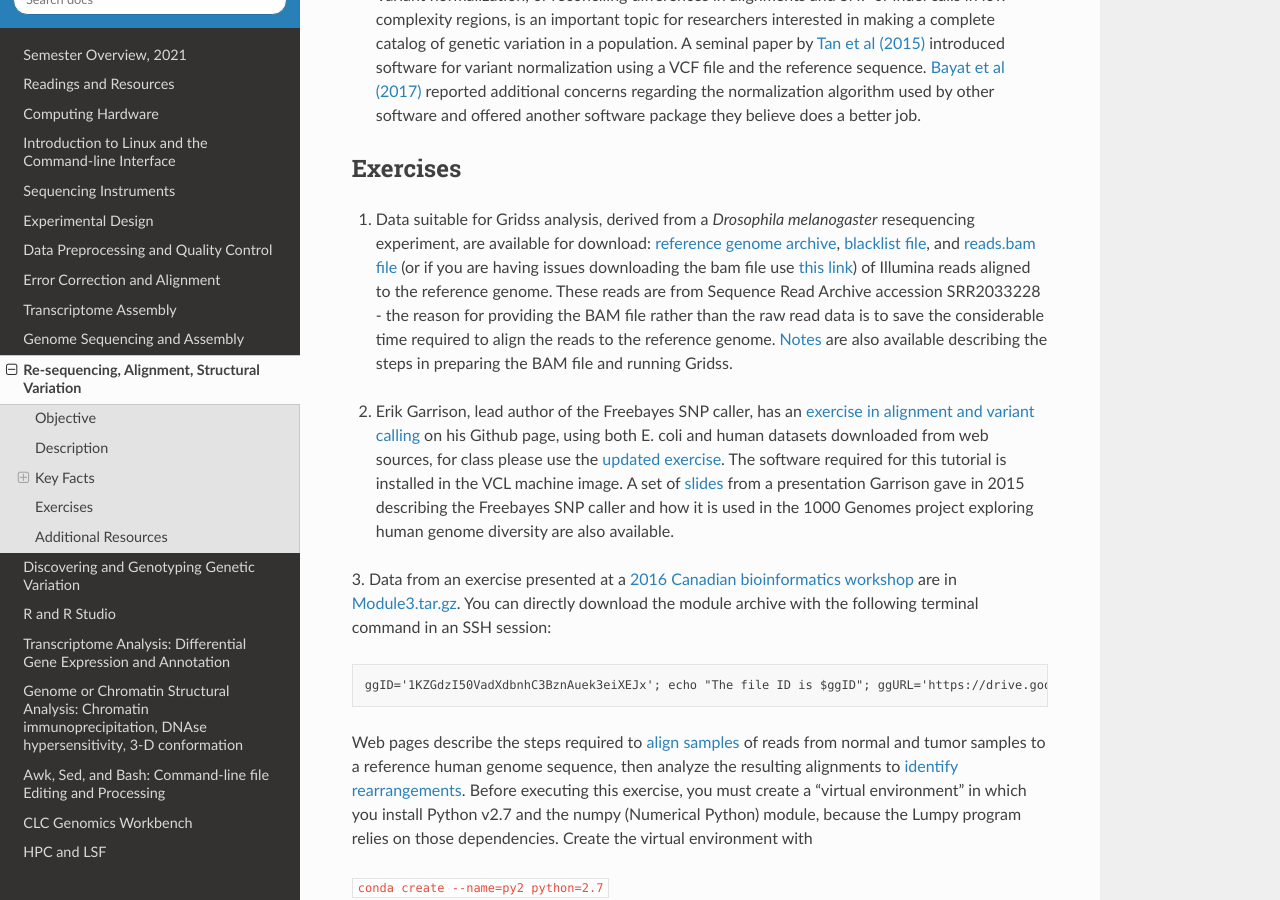
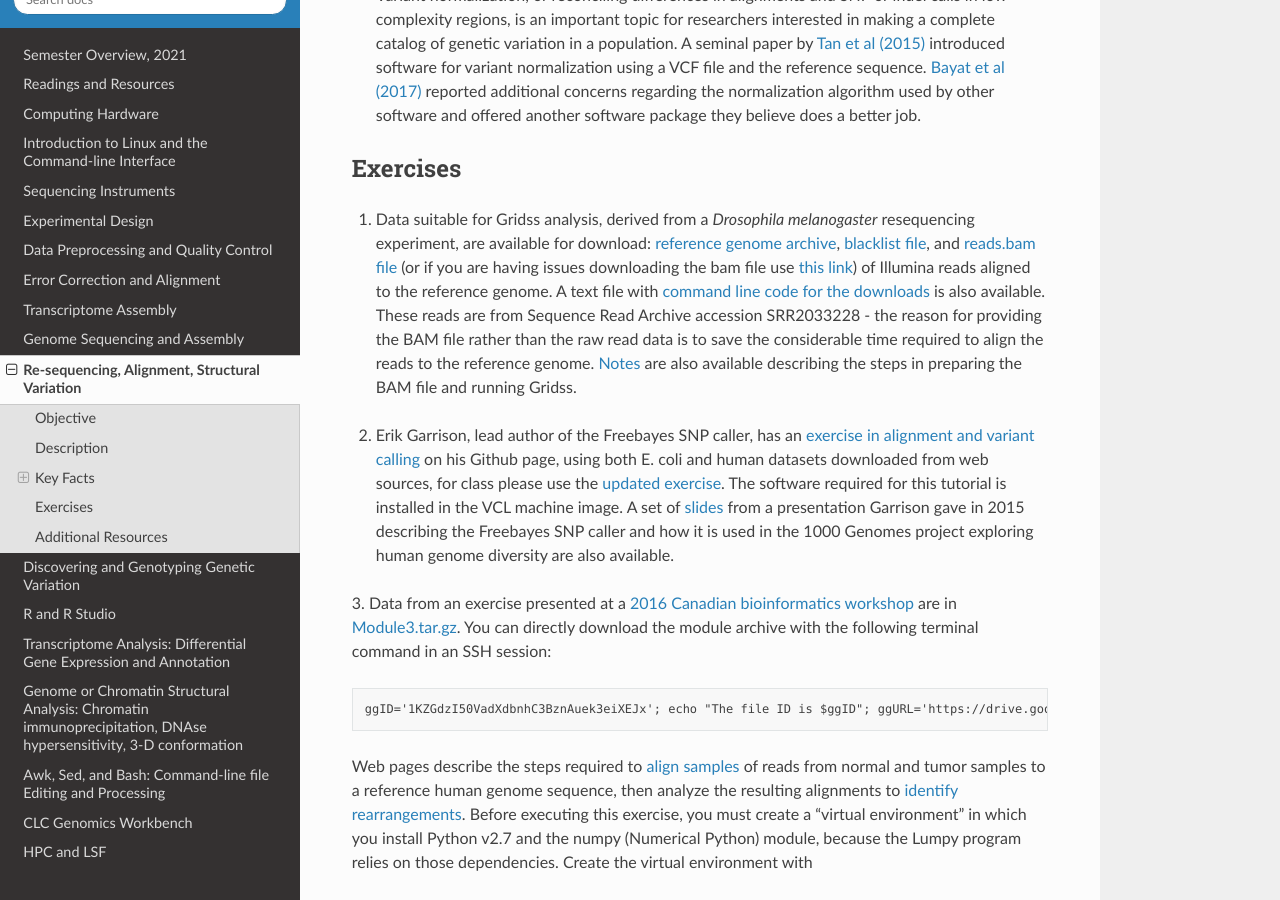
Before and after one commit to rwhetten/DeepSeqAnalysis, a Sphinx documentation site: the page built from docs/source/re-seq-align-struct.rst, in a window 1280 px wide and 900 px high, scrolled down 2882 px. Built offline with Sphinx 7.4.7 and the Read the Docs theme 2.0.0, drawn with Linux system fonts in a browser that asks for light colours.

Commit message:
Update re-seq-align-struct.rst

```diff
--- a/docs/source/re-seq-align-struct.rst
+++ b/docs/source/re-seq-align-struct.rst
@@ -64,7 +64,7 @@ Variant discovery/genotyping
 Exercises
 *********
 
-1. Data suitable for Gridss analysis, derived from a *Drosophila melanogaster* resequencing experiment, are available for download:  `reference genome archive <https://drive.google.com/a/ncsu.edu/file/d/18wFOo9cWuL30k2QBnQz_Ib9k3sDb2Tss>`_,    `blacklist file <https://drive.google.com/a/ncsu.edu/file/d/1bz6C8s9cT1qKpDkLUKDQNVaGSRxxwPqg>`_, and  `reads.bam file <https://drive.google.com/a/ncsu.edu/file/d/1d5RInRtVI4vWslTOrf-Tb6WE06fXi-bX>`_  (or if you are having issues downloading the bam file use `this link <https://drive.google.com/open?id=1fGMzJ7tmVOpH3-QpASeuLdy87eEq5hz3>`_) of Illumina reads aligned to the reference genome. These reads are from Sequence Read Archive accession SRR2033228 - the reason for providing the BAM file rather than the raw read data is to save the considerable time required to align the reads to the reference genome. `Notes <https://drive.google.com/a/ncsu.edu/file/d/1Zgcd_nQtr1w9T3628Dn00EI773Mb7kcu>`_ are also available describing the steps in preparing the BAM file and running Gridss.
+1. Data suitable for Gridss analysis, derived from a *Drosophila melanogaster* resequencing experiment, are available for download:  `reference genome archive <https://drive.google.com/a/ncsu.edu/file/d/18wFOo9cWuL30k2QBnQz_Ib9k3sDb2Tss>`_,    `blacklist file <https://drive.google.com/a/ncsu.edu/file/d/1bz6C8s9cT1qKpDkLUKDQNVaGSRxxwPqg>`_, and  `reads.bam file <https://drive.google.com/a/ncsu.edu/file/d/1d5RInRtVI4vWslTOrf-Tb6WE06fXi-bX>`_  (or if you are having issues downloading the bam file use `this link <https://drive.google.com/open?id=1fGMzJ7tmVOpH3-QpASeuLdy87eEq5hz3>`_) of Illumina reads aligned to the reference genome. A text file with `command line code for the downloads <https://drive.google.com/file/d/1h_YH0fSAXzhGWDBWgC0Q9u9kSNDYu4zY/view?usp=sharing>`_ is also available. These reads are from Sequence Read Archive accession SRR2033228 - the reason for providing the BAM file rather than the raw read data is to save the considerable time required to align the reads to the reference genome. `Notes <https://drive.google.com/a/ncsu.edu/file/d/1Zgcd_nQtr1w9T3628Dn00EI773Mb7kcu>`_ are also available describing the steps in preparing the BAM file and running Gridss.
 
 \
 
```
